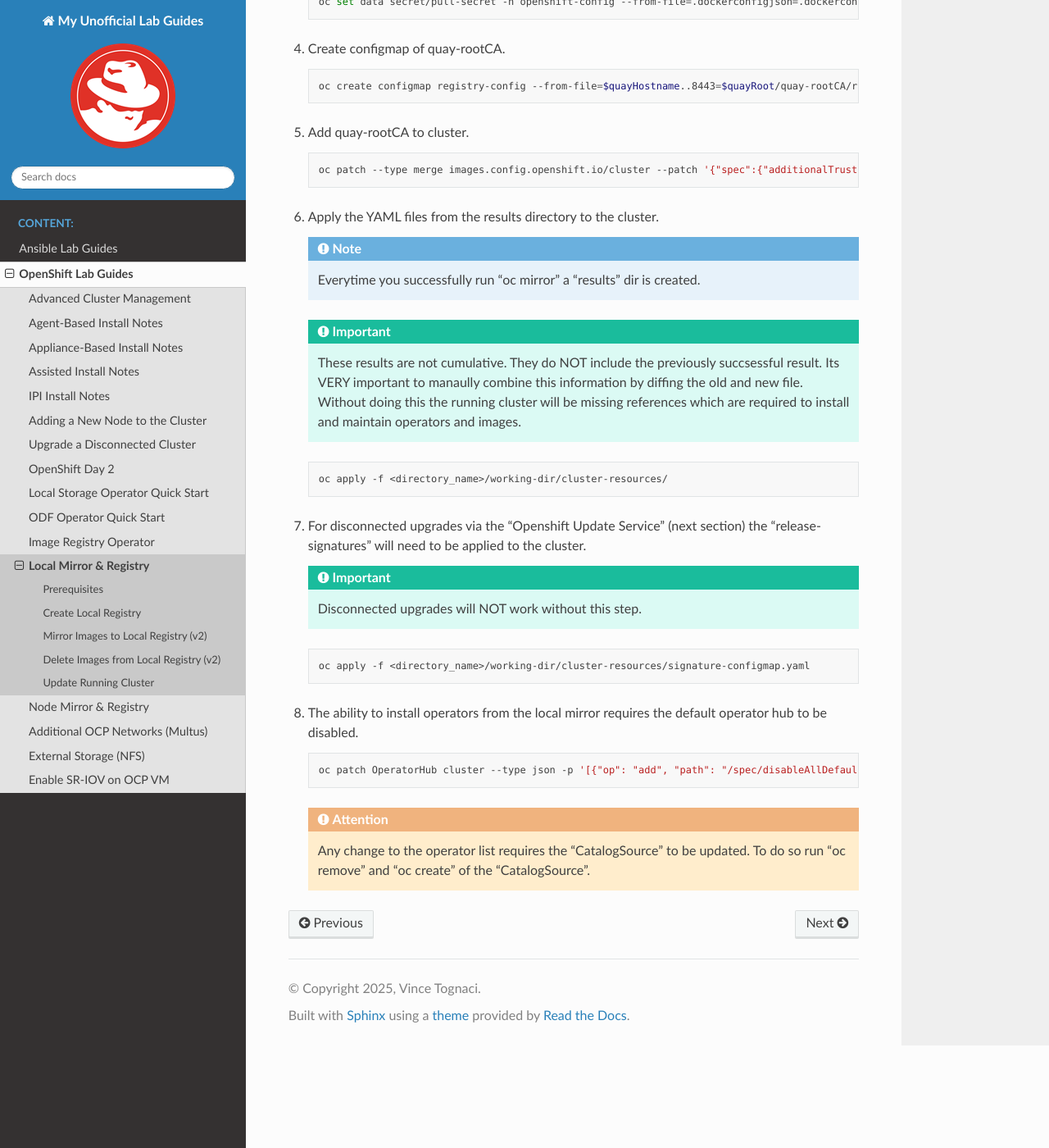
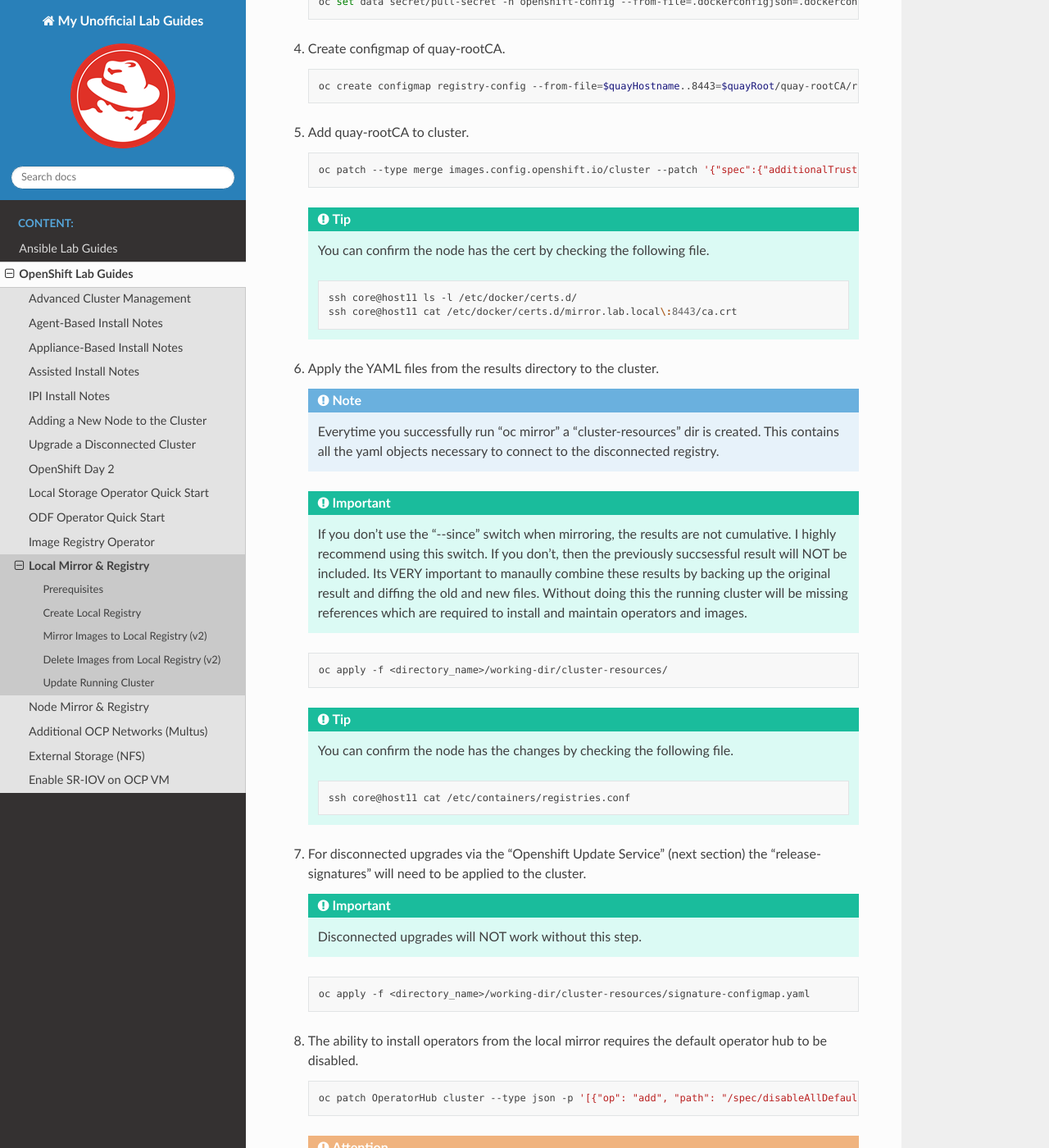
Before and after one commit to vtog/labGuides, a Sphinx documentation site: the page built from source/ocp/local-mirror-registry.rst, in a window 1280 px wide and 1400 px high, scrolled down 11768 px. Shown: the whole window at 82% size. Built offline with Sphinx 7.4.7 and the Read the Docs theme 3.1.0, drawn with Linux system fonts in a browser that asks for light colours; pages that are not in the unit, such as notebooks, are missing from menus.

Commit message:
verify updated disconnected cluster requirements

```diff
--- a/source/ocp/local-mirror-registry.rst
+++ b/source/ocp/local-mirror-registry.rst
@@ -554,20 +554,38 @@
 
       oc patch --type merge images.config.openshift.io/cluster --patch '{"spec":{"additionalTrustedCA":{"name":"registry-config"}}}'
 
+   .. tip:: You can confirm the node has the cert by checking the following
+      file.
+
+      .. code-block:: bash
+
+         ssh core@host11 ls -l /etc/docker/certs.d/
+         ssh core@host11 cat /etc/docker/certs.d/mirror.lab.local\:8443/ca.crt
+
 #. Apply the YAML files from the results directory to the cluster.
 
-   .. note:: Everytime you successfully run "oc mirror" a "results" dir is
-      created.
+   .. note:: Everytime you successfully run "oc mirror" a "cluster-resources"
+      dir is created. This contains all the yaml objects necessary to connect
+      to the disconnected registry.
 
-   .. important:: These results are not cumulative. They do NOT include the
-      previously succsessful result. Its VERY important to manaully combine
-      this information by diffing the old and new file. Without doing this the
+   .. important:: If you don't use the "\-\-since" switch when mirroring, the
+      results are not cumulative. I highly recommend using this switch. If you
+      don't, then the previously succsessful result will NOT be included. Its
+      VERY important to manaully combine these results by backing up the
+      original result and diffing the old and new files. Without doing this the
       running cluster will be missing references which are required to install
       and maintain operators and images.
 
    .. code-block:: bash
 
       oc apply -f <directory_name>/working-dir/cluster-resources/
+
+   .. tip:: You can confirm the node has the changes by checking the following
+      file.
+
+      .. code-block:: bash
+
+         ssh core@host11 cat /etc/containers/registries.conf
 
 #. For disconnected upgrades via the "Openshift Update Service" (next section)
    the "release-signatures" will need to be applied to the cluster.
```
